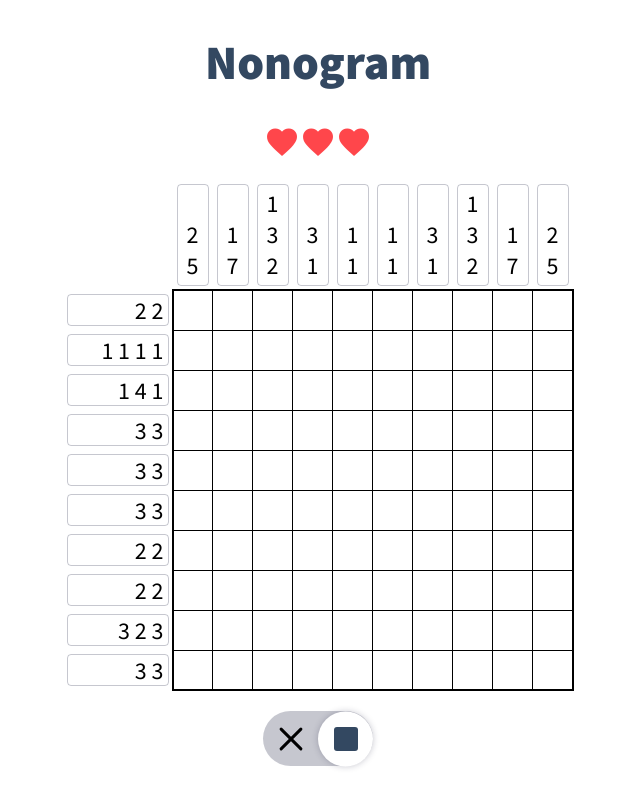
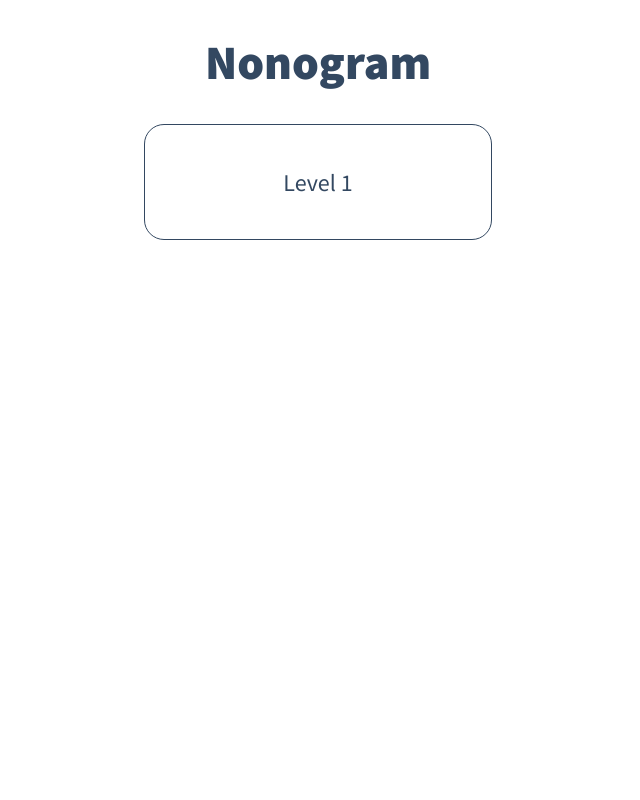
Before and after one commit to DmitrySaf/nonogram, a React (Vite) app: page /nonogram in a window 1280 px wide. Shown: the whole page, without its empty margins (322-962 px from the left). Built offline with nearby package versions, Linux system fonts and the light colour scheme.

Commit message:
added levels menu

```diff
--- a/src/components/App/App.tsx
+++ b/src/components/App/App.tsx
@@ -1,6 +1,12 @@
 import { useState } from 'react';
 import { Provider } from "react-redux/es/exports";
+import {
+  BrowserRouter as Router,
+  Route,
+  Routes
+} from "react-router-dom";
 
+import Levels from "../Levels/Levels";
 import Table from "../Table/Table";
 import ModeChanger from "../ModeChanger/ModeChanger";
 import HealthBar from "../HealthBar/HealthBar";
@@ -17,10 +23,11 @@ function App() {
     <Provider store={store}>
       <div className="container">
         <h1>Nonogram</h1>
-        <HealthBar />
+        <Levels levels={levels}/>
+{/*         <HealthBar />
         <Table level={levels[0]} />
         <ModeChanger />
-        <RetryModal />
+        <RetryModal /> */}
       </div>
     </Provider>
   );
--- /dev/null
+++ b/src/components/Levels/Levels.scss
@@ -0,0 +1,26 @@
+@import '../../assets/styles/variables.scss';
+
+.levels {
+  width: 100%;
+  display: grid;
+  grid-template-columns: 100%;
+  row-gap: 20px;
+  justify-items: center;
+  &__level {
+    width: 30%;
+    aspect-ratio: 3 / 1;
+    border: 1px solid $color-primary;
+    border-radius: 20px;
+    font-size: 1.5rem;
+    color: $color-primary;
+    display: flex;
+    align-items: center;
+    justify-content: center;
+    cursor: pointer;
+    transition: .2s all;
+    &:hover {
+      color: #fff;
+      background-color: $color-primary;
+    }
+  }
+}
--- /dev/null
+++ b/src/components/Levels/Levels.tsx
@@ -0,0 +1,33 @@
+import React from 'react';
+
+import './Levels.scss';
+
+interface ILevel {
+  id: number,
+  name: string,
+  code: string,
+  colorsCode: string,
+  colors: string[]
+}
+
+function Levels({ levels }: {levels: ILevel[]}) {
+  return (
+    <main className="levels">
+      {
+        levels.map((item, i) => (
+          <Level key={item.id} index={i + 1} />
+        ))
+      }
+    </main>
+  );
+}
+
+const Level = ({ index }: {index: number}) => {
+  return (
+    <div className="levels__level">
+      Level {index}
+    </div>
+  )
+}
+
+export default Levels;
```
